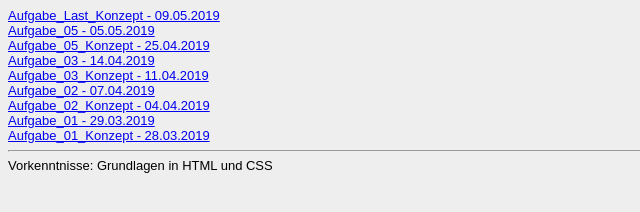
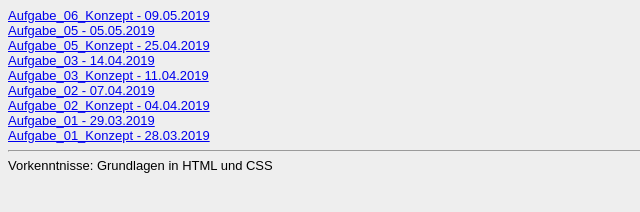
Before and after one commit to MarvRiegelQQ/MarvRiegelQQ.github.io, a plain HTML site: page Steckbrief/steckbrief.htm in a window 1280 px wide. Shown: the full height of the page, 0-640 px from the left. Drawn offline with Linux system fonts and the light colour scheme.

Commit message:
rename.wav

```diff
--- a/Steckbrief/steckbrief.htm
+++ b/Steckbrief/steckbrief.htm
@@ -8,7 +8,7 @@
     <!-- Bitte keine Änderung in der obenstehenden Zeile vornehmen -->
 
     <!-- Hier die Links zu den gelösten Aufgaben einstellen, aktuelle oben, alte stehen lassen! Format: Aufgabenbezeichnung, Datum -->
-    <a href="https://marvriegelqq.github.io/Aufgabe_Last/konzept.jpg" target="_blank">Aufgabe_Last_Konzept - 09.05.2019</a></br>
+    <a href="https://marvriegelqq.github.io/Aufgabe_06/konzept.jpg" target="_blank">Aufgabe_06_Konzept - 09.05.2019</a></br>
     <a href="https://marvriegelqq.github.io/Aufgabe_05/Aufgabe_05.html" target="_blank">Aufgabe_05 - 05.05.2019</a></br>
     <a href="https://marvriegelqq.github.io/Aufgabe_05/konzept.JPG" target="_blank">Aufgabe_05_Konzept - 25.04.2019</a></br>
     <a href="https://marvriegelqq.github.io/Aufgabe_03/Aufgabe_03.html" target="_blank">Aufgabe_03 - 14.04.2019</a></br>
```
Also changed, not shown: 2 other files.
